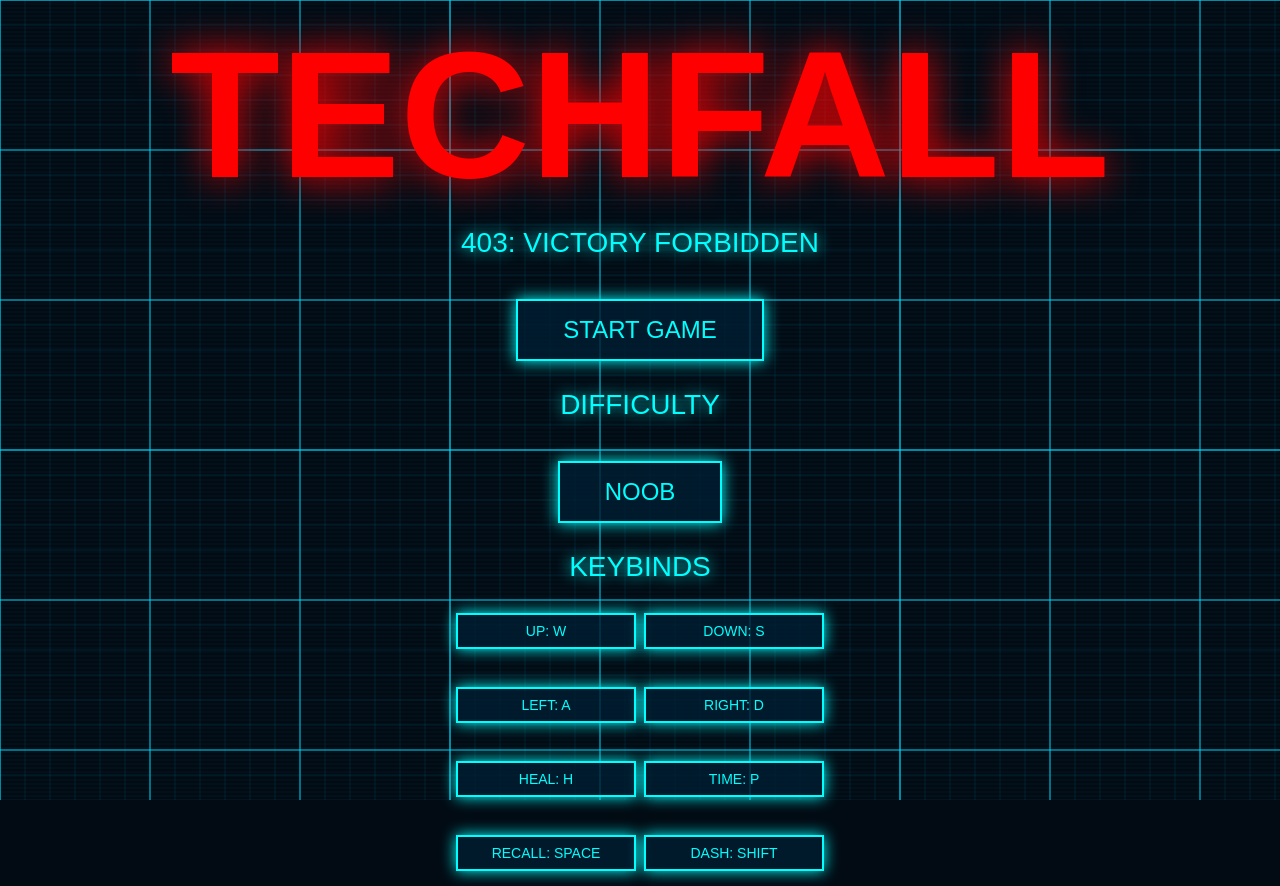
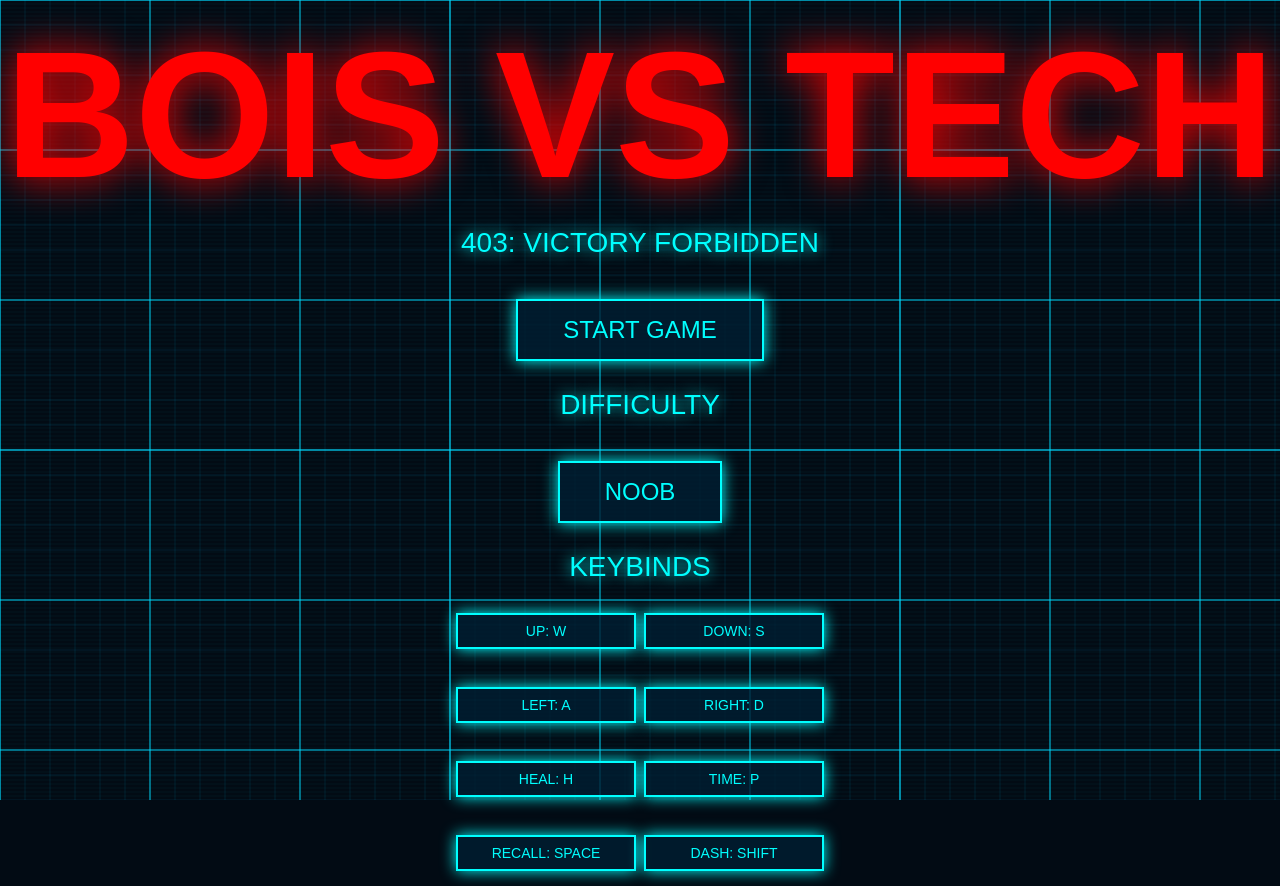
Before and after one commit to yangbaobaobao/yangbaobaobao.github.io, a plain HTML site: page index.html in a window 1280 px wide. Shown: the top 886 px of the page. Drawn offline with Linux system fonts and the light colour scheme.

Commit message:
change name

```diff
--- a/index.html
+++ b/index.html
@@ -9,7 +9,7 @@
   <canvas id="introCanvas"></canvas>
 
   <div class="intro-ui">
-    <h1 class="title">TECHFALL</h1>
+    <h1 class="title">BOIS VS TECH</h1>
     <p class="subtitle">403: VICTORY FORBIDDEN</p>
 
     <button onclick="startGame()">START GAME</button>
```
